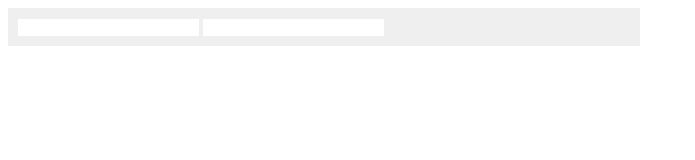
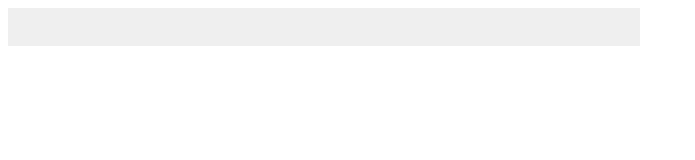
Before and after one commit to NaomiLea/forms, a plain HTML site: page index.html in a window 1280 px wide. Shown: the whole page, without its empty margins (0-695 px from the left). Drawn offline with Linux system fonts and the light colour scheme.

Commit message:
removing original styling

```diff
--- a/styles.css
+++ b/styles.css
@@ -9,4 +9,9 @@
 
 .signup-form input[type=text] {
   border: none;
+  background-color: inherit;
 }
+
+.signup-form input[type=text]:focus {
+  outline: none;
+}
```
